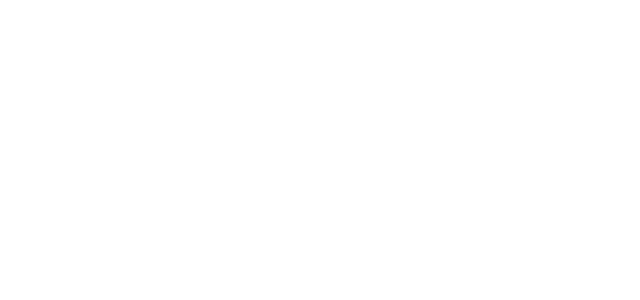
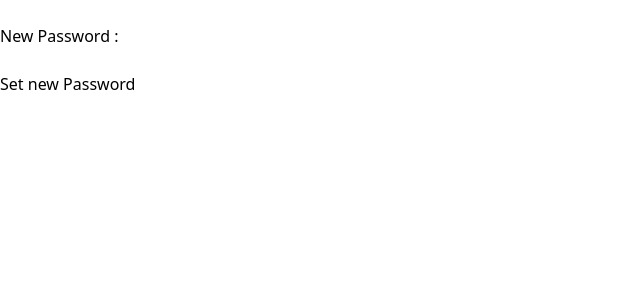
Before and after one commit to Alish-Shakya/frontend-GMS, a React (Vite) app: page /reset-password in a window 1280 px wide. Before the commit this address had no page. Shown: the top 300 px of the page, without its empty margins (0-640 px from the left). Built offline with nearby package versions, Linux system fonts and the light colour scheme.

Commit message:
reset password successful

```diff
--- a/src/components/admin/ForgotPassword.jsx
+++ b/src/components/admin/ForgotPassword.jsx
@@ -12,8 +12,8 @@
     e.preventDefault();
 
     try {
-      let resutl = await axios.post(
-        "http:localhost://4000/webUser/forgot-password",
+      const result = await axios.post(
+        "http://localhost:4000/webUser/forgot-password",
         { email }
       );
 
--- /dev/null
+++ b/src/components/admin/ResetPassword.jsx
@@ -0,0 +1,57 @@
+import axios from "axios";
+import { useState } from "react";
+import { useNavigate, useSearchParams } from "react-router";
+
+const ResetPassword = () => {
+  let [password, setNewPassword] = useState("");
+
+  let navigate = useNavigate();
+
+  let [query] = useSearchParams();
+  let token = query.get("token");
+
+  const handleSubmit = async (e) => {
+    e.preventDefault();
+
+    let data = {
+      password: password,
+    };
+
+    try {
+      let result = await axios({
+        url: `http://localhost:4000/webUser/reset-password`,
+        method: "PATCH",
+        headers: {
+          Authorization: `Bearer ${token}`,
+        },
+        data: data,
+      });
+      console.log(result);
+      navigate(`/login`);
+    } catch (error) {}
+  };
+
+  return (
+    <div>
+      <form onSubmit={handleSubmit}>
+        <br />
+        <div>
+          <label htmlFor="password">New Password : </label>
+          <input
+            type="password"
+            name="password"
+            id="password"
+            value={password}
+            onChange={(e) => {
+              setNewPassword(e.target.value);
+            }}
+          />
+        </div>
+        <br />
+        <button>Set new Password</button>
+      </form>
+    </div>
+  );
+};
+
+export default ResetPassword;
--- a/src/routes/MyRoutes.jsx
+++ b/src/routes/MyRoutes.jsx
@@ -16,6 +16,8 @@
 import About from "../components/interface/about/About";
 import InterfaceLayout from "../components/interface/InterfaceLayout";
 import Blog from "../components/interface/blog/Blog";
+import ForgotPassword from "../components/admin/ForgotPassword";
+import ResetPassword from "../components/admin/ResetPassword";
 
 const MyRoutes = () => {
   return (
@@ -31,6 +33,8 @@
       <Route path="/login" element={<AdminAuth />} />
       <Route path="/verify-email" element={<AdminVerify />} />
       <Route path="/logout" element={<AdminLogout />} />
+      {/* <Route path="/forgot-password" element={<ForgotPassword />} /> */}
+      <Route path="/reset-password" element={<ResetPassword />} />
 
       {/* Protected routes with sidebar */}
       <Route
```
